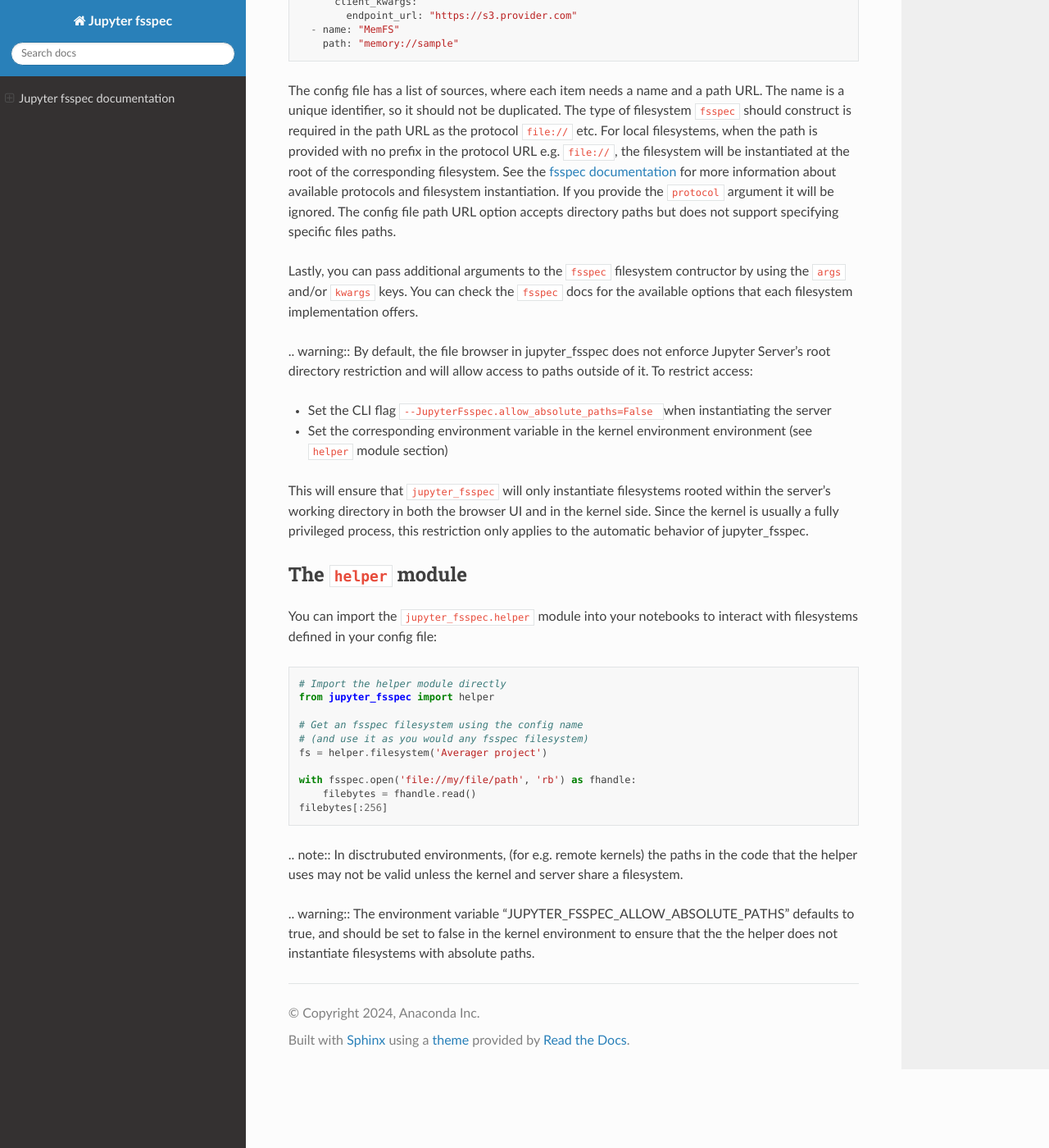
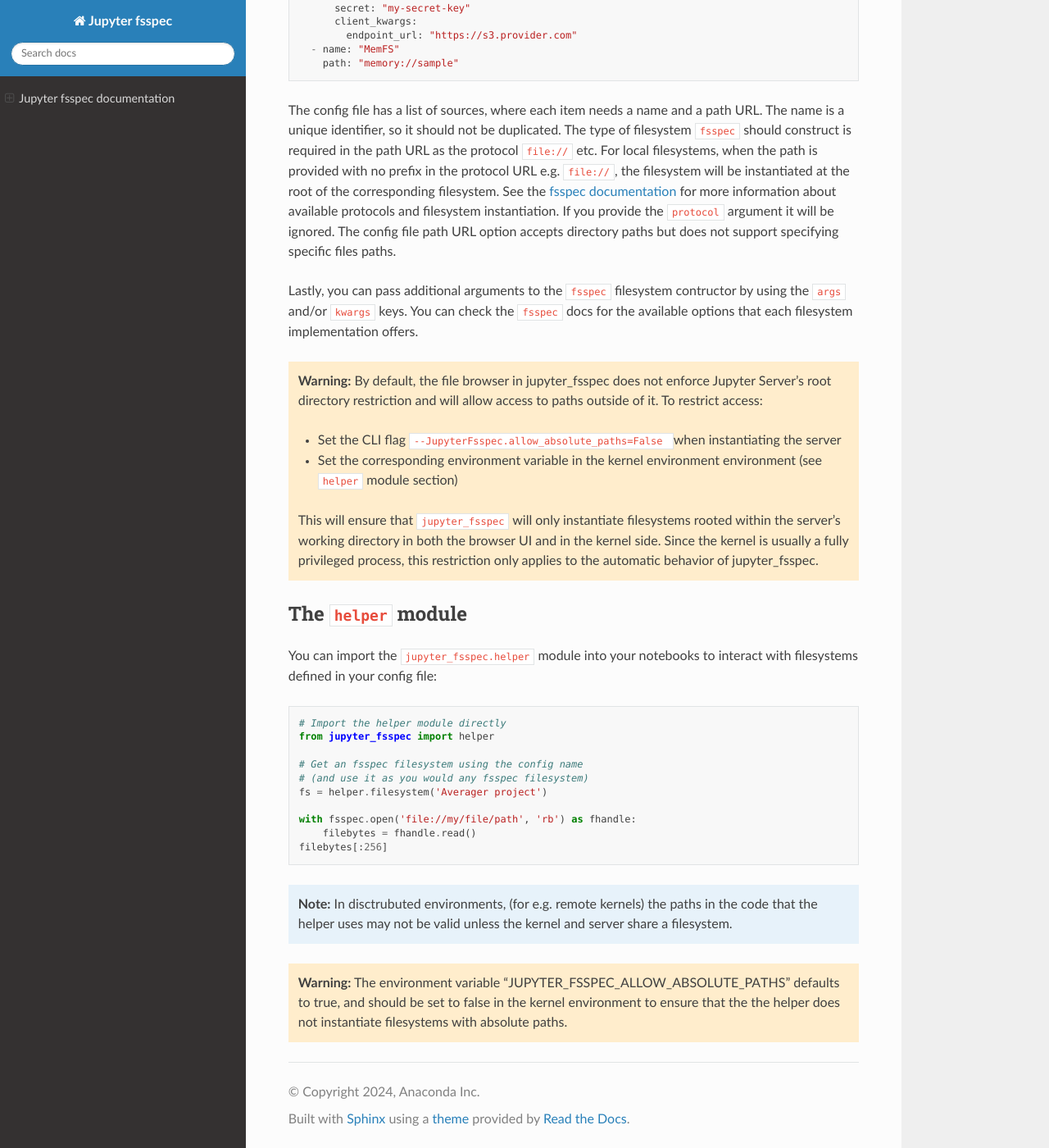
Before and after one commit to fsspec/jupyter-fsspec, a Sphinx documentation site: the page built from docs/index.md, in a window 1280 px wide and 1400 px high, scrolled down 2391 px. Shown: the whole window at 82% size. Built offline with Sphinx 7.4.7 and the Read the Docs theme 3.1.0, drawn with Linux system fonts in a browser that asks for light colours; some of the changed lines change nothing that is shown.

Commit message:
fix docs notes and warnings

````diff
--- a/docs/conf.py
+++ b/docs/conf.py
@@ -24,3 +24,7 @@ exclude_patterns = []
 
 html_theme = "sphinx_rtd_theme"
 html_static_path = ["_static"]
+
+myst_enable_extensions = [
+    "colon_fence",  # enables ::: blocks like :::note
+]
--- a/docs/index.md
+++ b/docs/index.md
@@ -65,10 +65,12 @@ You can upload files from multiple sources:
   - _Useful for: Moving files between your JupyterLab workspace and remote
     storage systems_
 
+:::note
 **Note:** To transfer files between different remote filesystems (e.g., from S3
 to GCS), you'll need to use the `helper` module in your notebook to download
 from one source and upload to another. Direct remote-to-remote transfers are not
 currently supported through the UI.
+:::
 
 ## Config File
 
@@ -109,8 +111,8 @@ Lastly, you can pass additional arguments to the `fsspec` filesystem contructor
 `args` and/or `kwargs` keys. You can check the `fsspec` docs for the available options that
 each filesystem implementation offers.
 
-.. warning::
-By default, the file browser in jupyter_fsspec does not enforce Jupyter Server’s root
+:::warning
+**Warning:** By default, the file browser in jupyter_fsspec does not enforce Jupyter Server’s root
 directory restriction and will allow access to paths outside of it. To restrict access:
 
 - Set the CLI flag `--JupyterFsspec.allow_absolute_paths=False ` when instantiating the server
@@ -119,6 +121,7 @@ directory restriction and will allow access to paths outside of it. To restrict
 This will ensure that `jupyter_fsspec` will only instantiate filesystems rooted within
 the server's working directory in both the browser UI and in the kernel side.
 Since the kernel is usually a fully privileged process, this restriction only applies to the automatic behavior of jupyter_fsspec.
+:::
 
 ## The `helper` module
 
@@ -138,14 +141,16 @@ with fsspec.open('file://my/file/path', 'rb') as fhandle:
 filebytes[:256]
 ```
 
-.. note::
-In disctrubuted environments, (for e.g. remote kernels) the paths in the code
+:::note
+**Note:** In disctrubuted environments, (for e.g. remote kernels) the paths in the code
 that the helper uses may not be valid unless the kernel and server share a filesystem.
+:::
 
-.. warning::
-The environment variable "JUPYTER_FSSPEC_ALLOW_ABSOLUTE_PATHS" defaults to true, and
+:::warning
+**Warning:** The environment variable "JUPYTER_FSSPEC_ALLOW_ABSOLUTE_PATHS" defaults to true, and
 should be set to false in the kernel environment to ensure that the the helper does not
 instantiate filesystems with absolute paths.
+:::
 
 <!--
 TODO populate this
````
